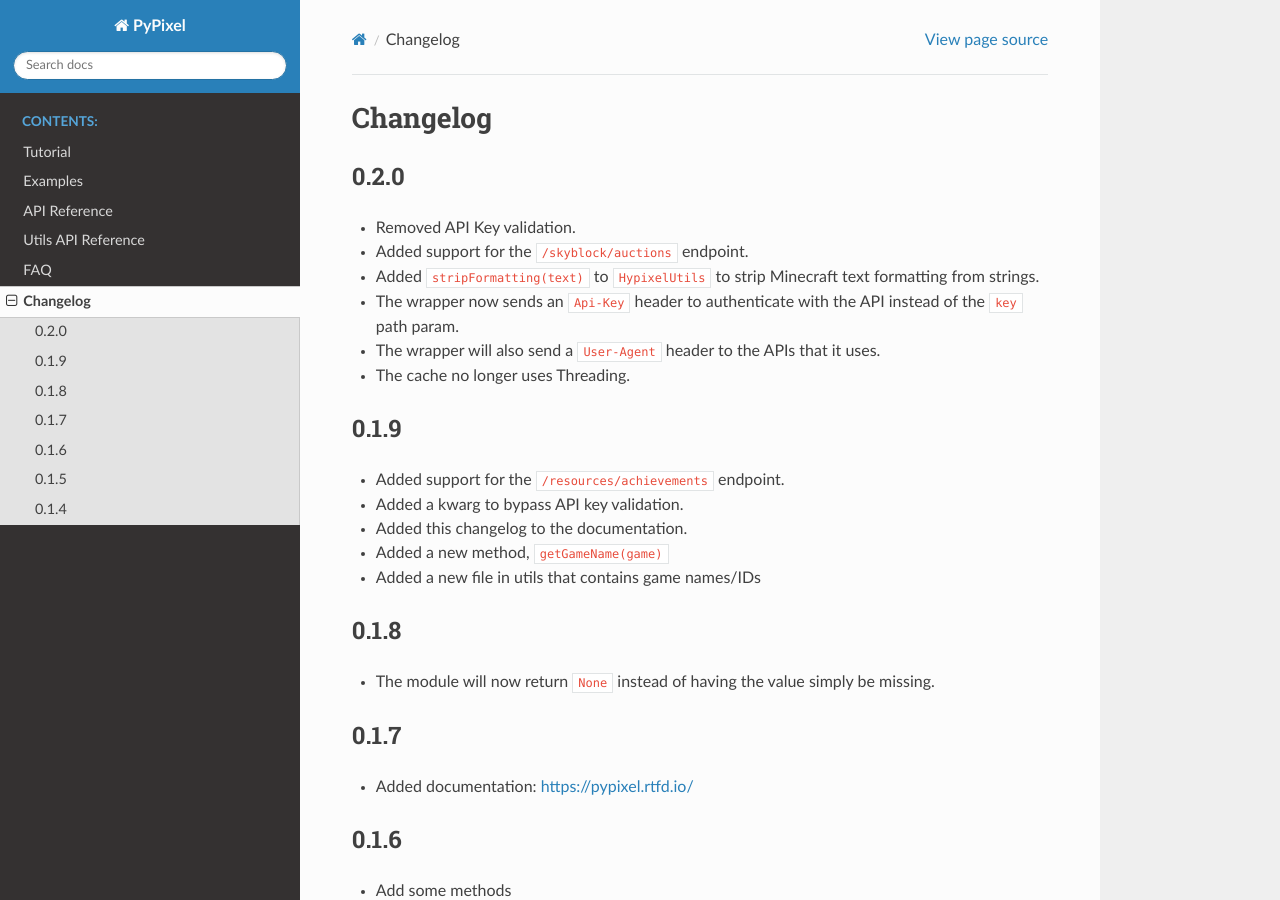
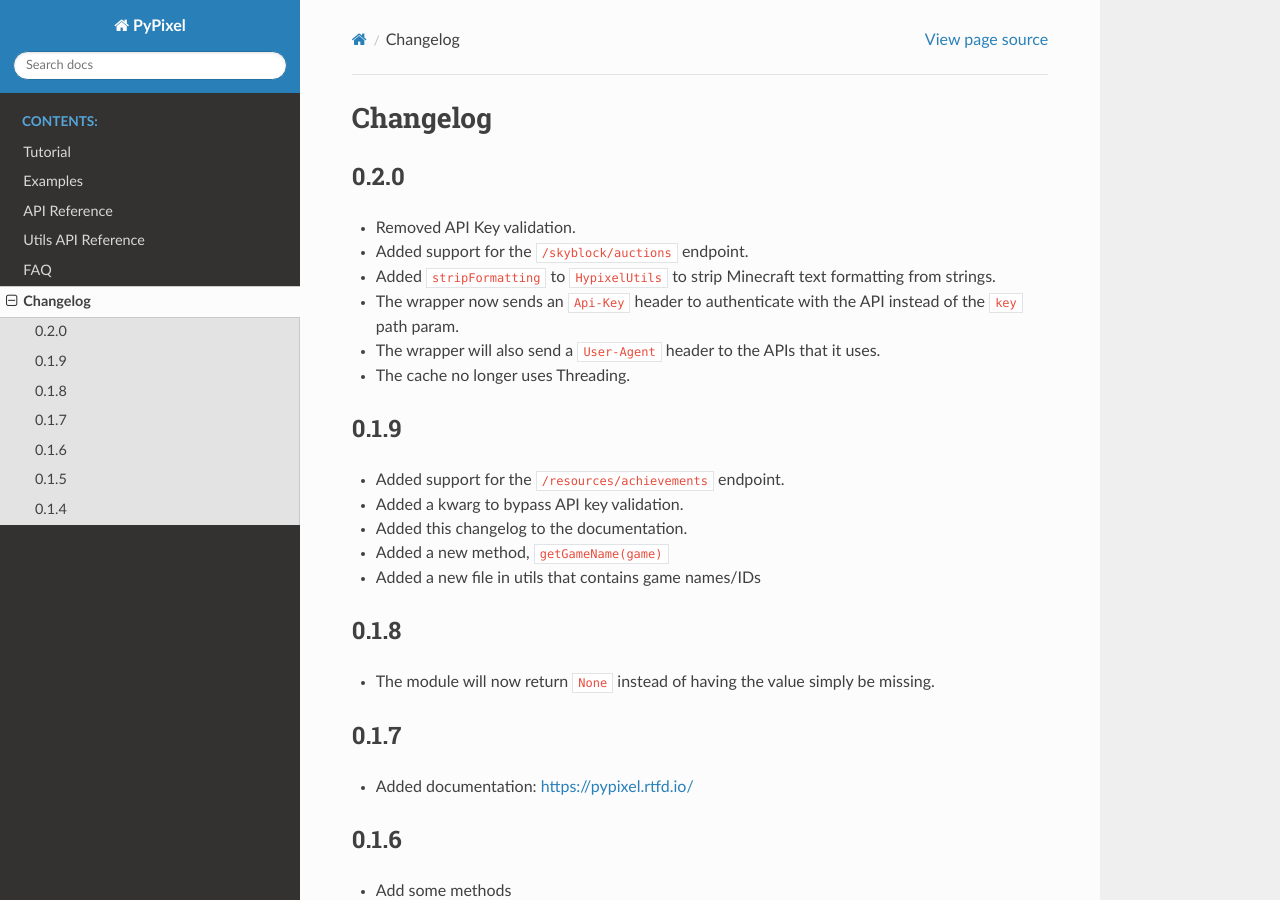
Before and after one commit to plun1331/PyPixel, a Sphinx documentation site: the page built from Docs/source/changelog.rst, in a window 1280 px wide and 900 px high. Built offline with Sphinx 7.4.7 and the Read the Docs theme 2.0.0, drawn with Linux system fonts in a browser that asks for light colours.

Commit message:
Update docs

```diff
--- a/Docs/source/changelog.rst
+++ b/Docs/source/changelog.rst
@@ -5,7 +5,7 @@ Changelog
 ******
 * Removed API Key validation.
 * Added support for the ``/skyblock/auctions`` endpoint.
-* Added ``stripFormatting(text)`` to ``HypixelUtils`` to strip Minecraft text formatting from strings.
+* Added ``stripFormatting`` to ``HypixelUtils`` to strip Minecraft text formatting from strings.
 * The wrapper now sends an ``Api-Key`` header to authenticate with the API instead of the ``key`` path param.
 * The wrapper will also send a ``User-Agent`` header to the APIs that it uses.
 * The cache no longer uses Threading.
```
